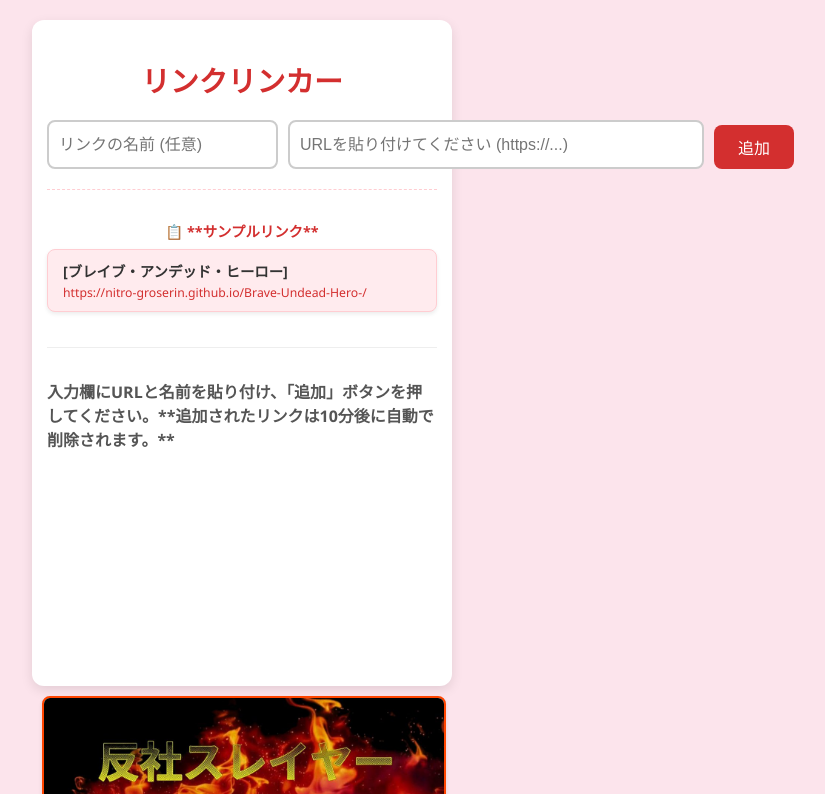
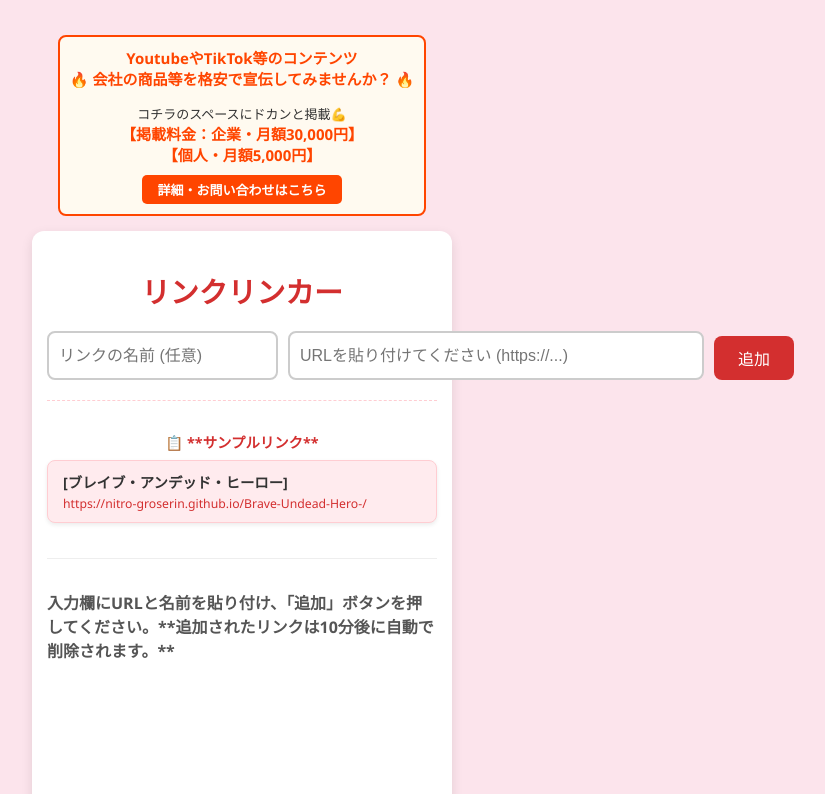
Before and after one commit to nitro-groserin/Link-Linker, a plain HTML site: page index.html in a window 1280 px wide. Shown: the top 794 px of the page, without its empty margins (398-1223 px from the left). Drawn offline with Linux system fonts and the light colour scheme.

Commit message:
Update index.html

```diff
--- a/index.html
+++ b/index.html
@@ -259,6 +259,44 @@
     </style>
 </head>
 <body>
+
+  <div style="
+    text-align: center;
+    border: 2px solid #ff4500;
+    padding: 10px; /* パディングも少し削減 */
+    margin: 15px auto 15px auto; /* 上下マージンを15pxに削減 */
+    max-width: 400px;
+    background-color: #fffaf0;
+    border-radius: 8px;
+">
+    <h3 style="margin-top: 0; color: #ff4500; font-size: 15px;">
+        YoutubeやTikTok等のコンテンツ<br>
+      🔥  会社の商品等を格安で宣伝してみませんか？ 🔥
+    </h3>
+    <p style="font-size: 13px; color: #333; margin-bottom: 5px;">
+        コチラのスペースにドカンと掲載💪<br>
+        <strong style="color: #ff4500; font-size: 15px;">
+            【掲載料金：企業・月額30,000円】
+            <br>
+            【個人・月額5,000円】
+        </strong>
+    </p>
+    <a href="mail.html" style="
+        display: inline-block;
+        padding: 5px 15px; /* ボタンパディングを削減 */
+        background-color: #ff4500;
+        color: white;
+        text-decoration: none;
+        border-radius: 5px;
+        font-weight: bold;
+        font-size: 13px;
+        margin-top: 5px;
+    ">
+        詳細・お問い合わせはこちら
+    </a>
+  </div>
+
+
     <div class="container">
         <h1>リンクリンカー</h1>
 
```
